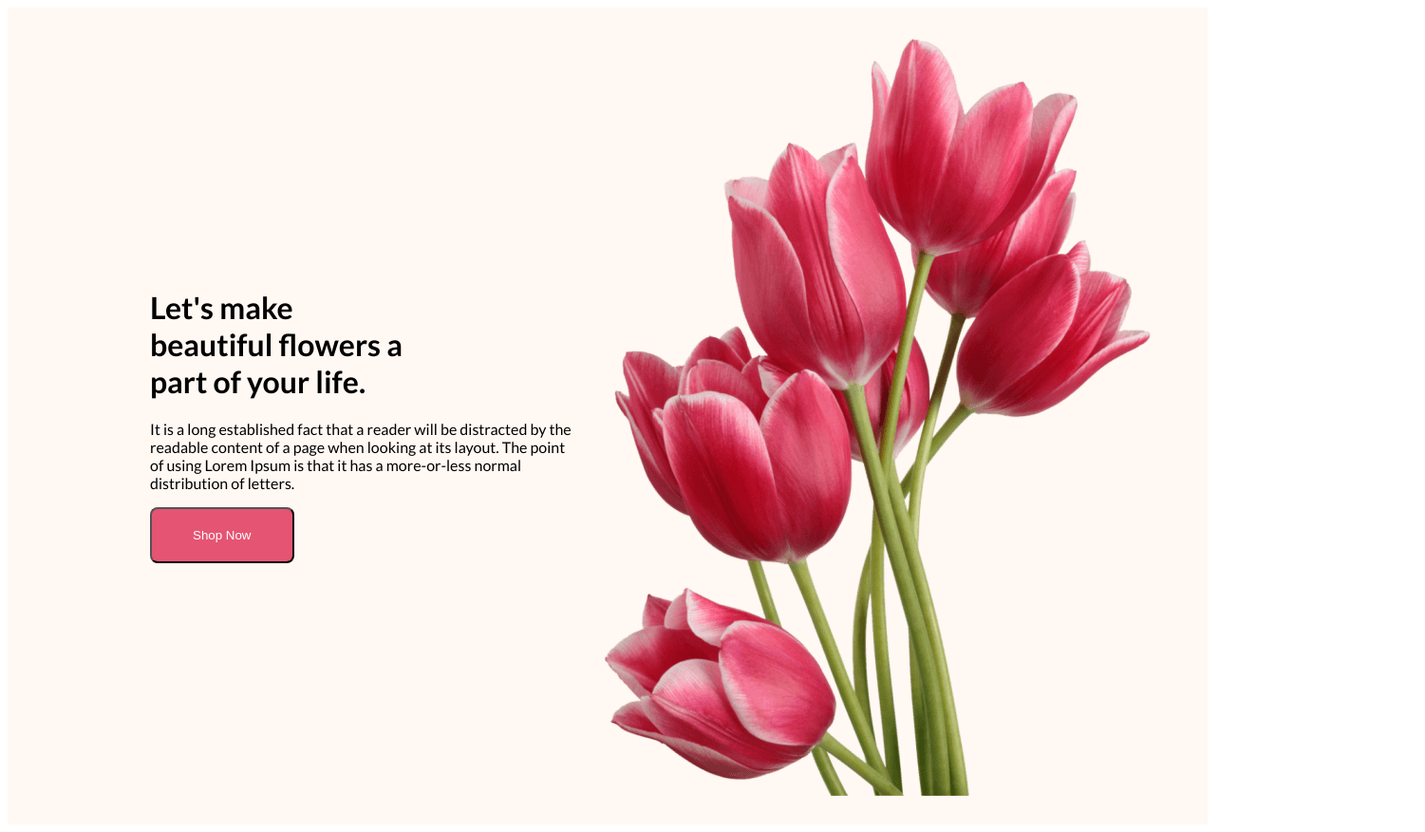
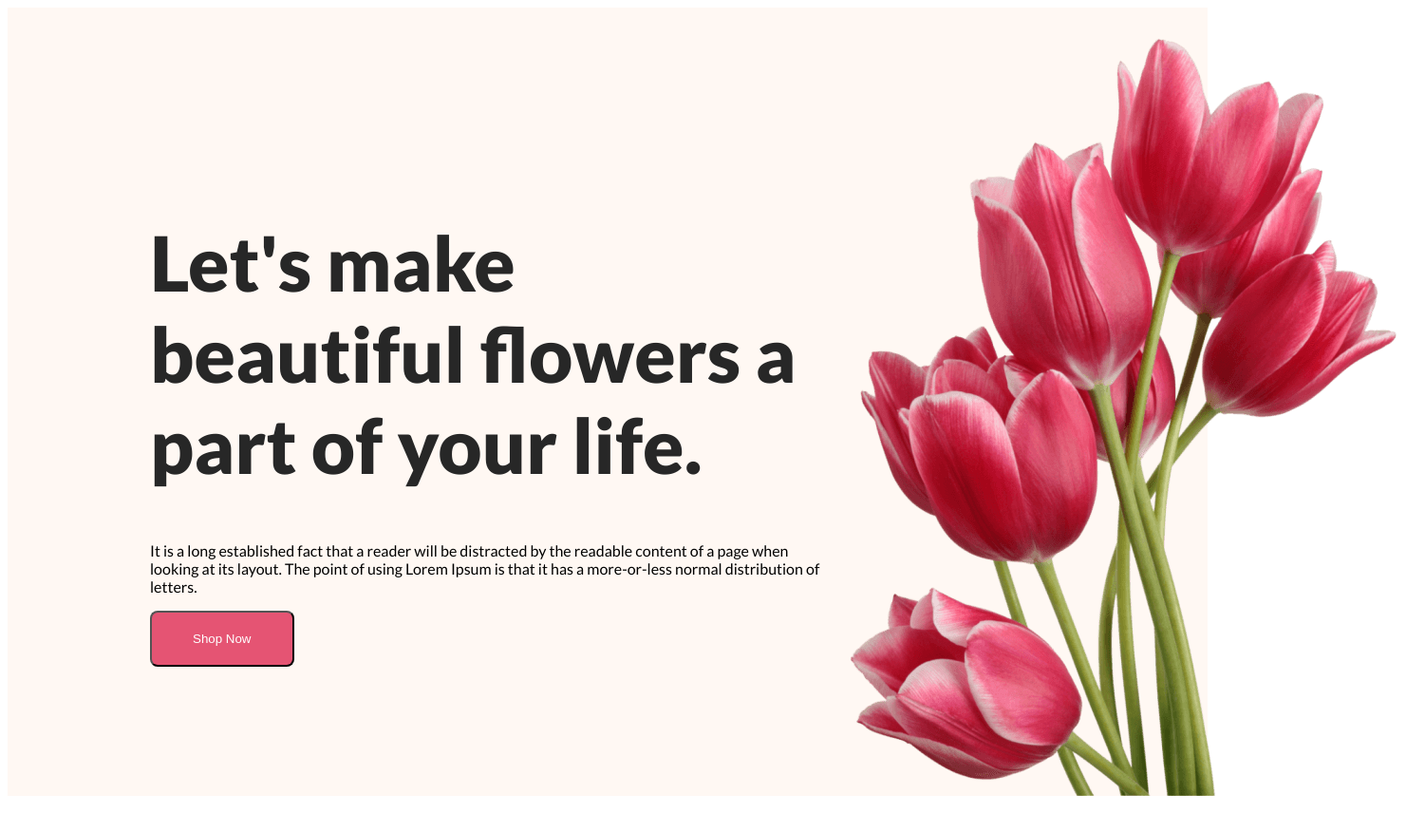
Before and after one commit to atikur-hasan-ovi/flower-shop-assignment-1, a plain HTML site: page index.html in a window 1280 px wide. Shown: the whole page at 95% size, 1501 px wide, since content can reach past the window. After the commit the page ends 846 px from the top, so only its background shows below. Drawn offline with Linux system fonts and the light colour scheme.

Commit message:
banner half done

```diff
--- a/index.html
+++ b/index.html
@@ -15,8 +15,9 @@
     <header class="header">
         <div class="banner">
             <div class="banner-content">
-                <h1 class="banner-title">Let's make <br> beautiful flowers a <br> part of your life.</h1>
-                <p>It is a long established fact that a reader will be distracted by the readable content of a page when looking at its layout. The point of using Lorem Ipsum is that it has a more-or-less normal distribution of letters.</p>
+                <h1 class="banner-title">Let's make beautiful flowers a part of your life.</h1>
+
+                <p class="banner-description">It is a long established fact that a reader will be distracted by the readable content of a page when looking at its layout. The point of using Lorem Ipsum is that it has a more-or-less normal distribution of letters.</p>
                 <button class="btn-primary">Shop Now</button>
             </div>
             <img class="profile-pic" src="images/Flower Asset/pngwing 10.png" alt="">
--- a/styles/styles.css
+++ b/styles/styles.css
@@ -9,15 +9,40 @@ body {
 }
 
 .banner {
-    padding: 30px 30px 30px 150px;
+    padding: 30px 30px 0px 150px;
     display: flex;
     align-items: center;
+    justify-content: space-between;
 }
 
 .banner .profile-pic {
     width: 635px;
     height: 800px;
     flex-shrink: 0;
+}
+
+.banner-title {
+    width: 708px;
+    color: #272727;
+
+    font-size: 80px;
+
+    font-weight: 800;
+
+}
+
+}
+
+.banner-description {
+    width: 634px;
+    color: rgba(39, 39, 39, 0.60);
+
+    font-size: 20px;
+
+    font-weight: 400px;
+    line-height: 30px;
+
+
 }
 
 .btn-primary {
```
